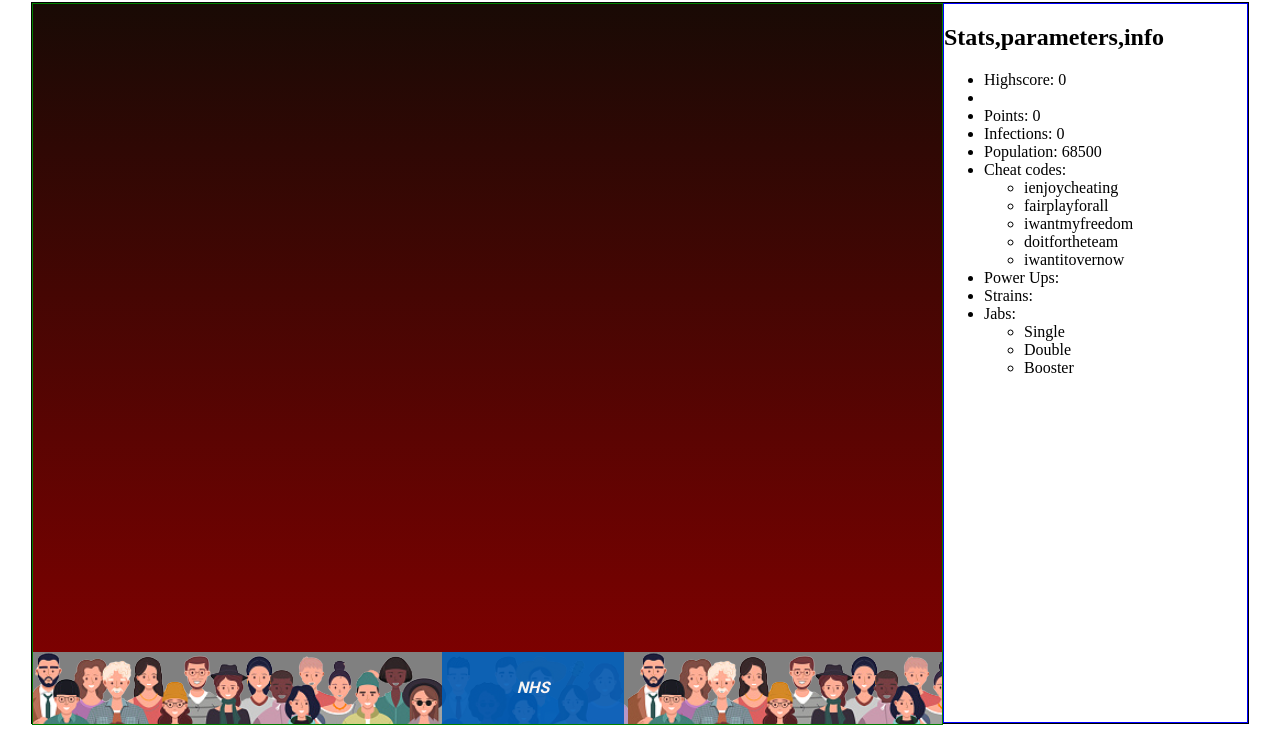
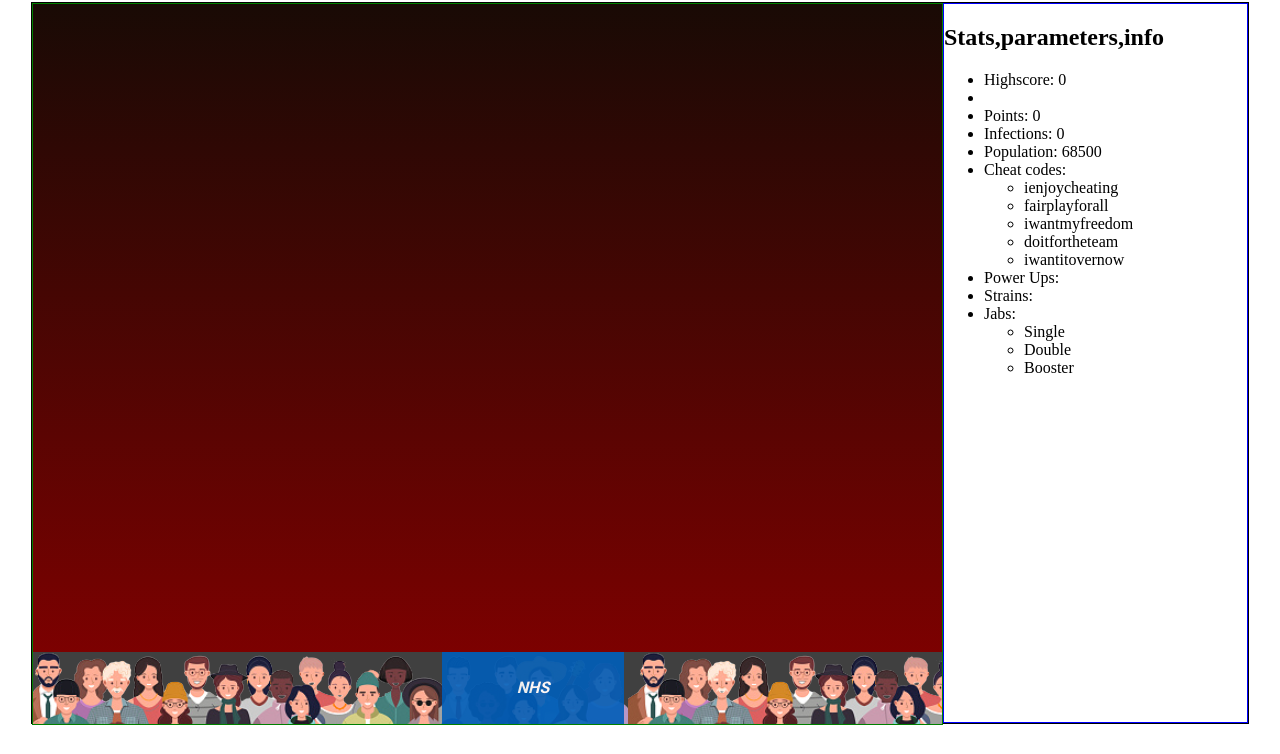
Before and after one commit to rodages/Project-One-The-Pandemic-Game, a plain HTML site: page index.html in a window 1280 px wide. Shown: the part 54-808 px from the top of the page. Drawn offline with Linux system fonts and the light colour scheme; a script that the page names is missing.

Commit message:
Update styles.css

```diff
--- a/styles/styles.css
+++ b/styles/styles.css
@@ -47,7 +47,7 @@ h1{
     width:100%;
     background-image:url('../crowd-crop.png');
     background-position-x: -10px;
-    background-color:grey;
+    background-color:#404040;
     /* height:10%; */
     /* border:1px solid greenyellow; */
 }
```
